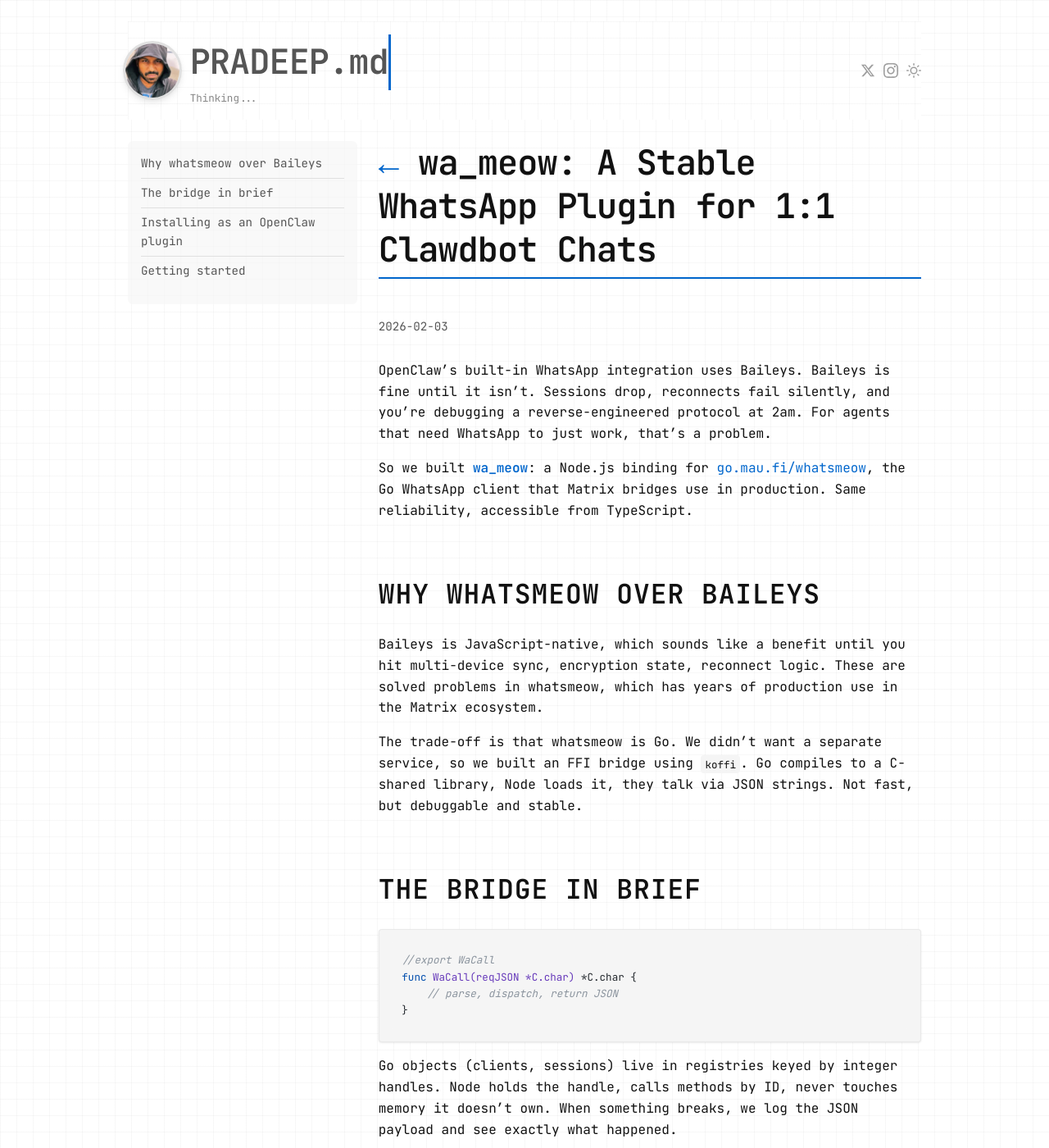
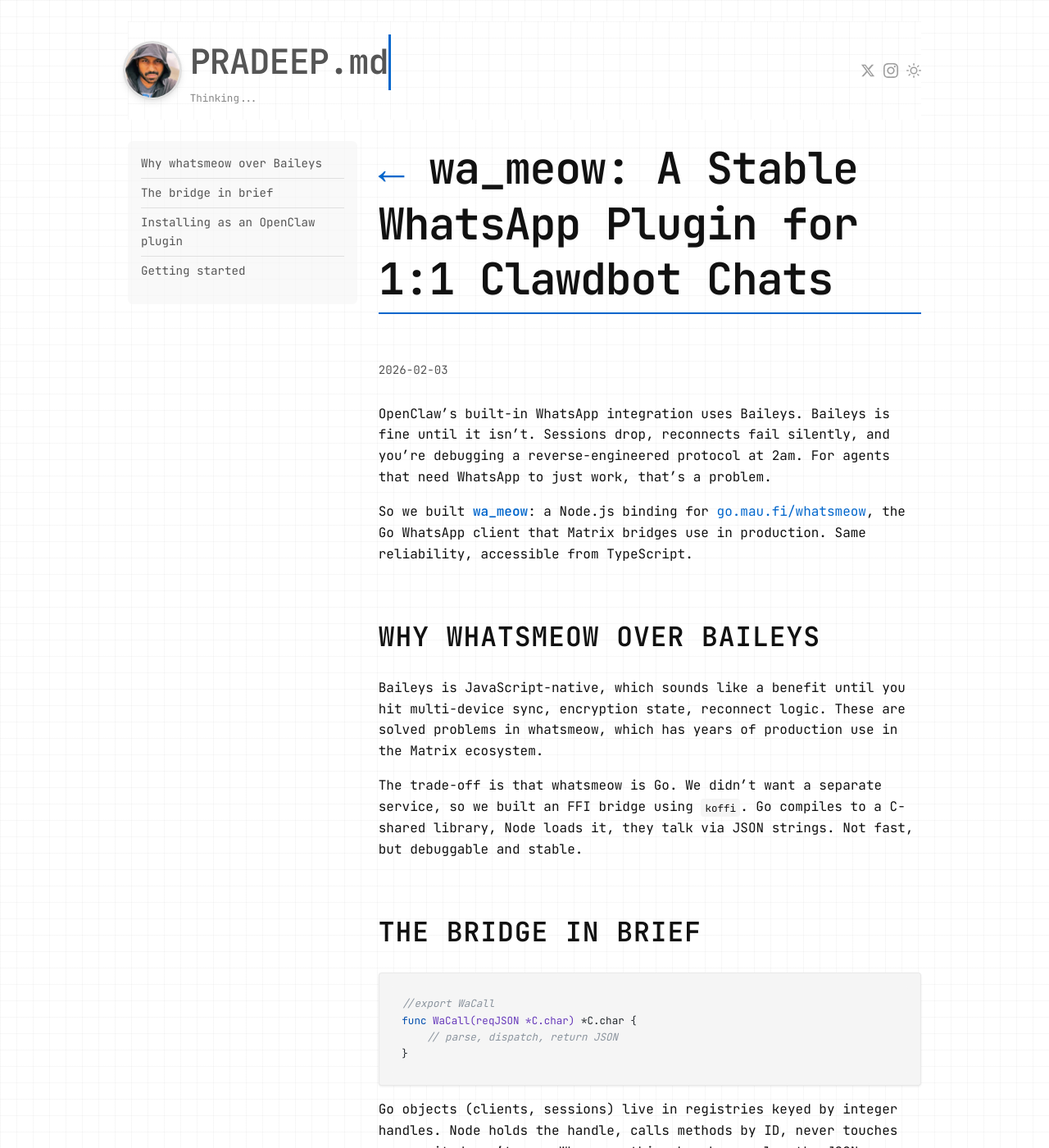
Before and after one commit to skyfallsin/skyfallsin.github.io, a Jekyll site: the page built from _posts/2026-02-03-wa-meow-whatsapp-bridge.md, in a window 1280 px wide and 1400 px high. Shown: the whole window at 82% size. Built offline with Jekyll 4.4.1, drawn with Linux system fonts in a browser that asks for light colours; nearby versions of some CDN libraries.

Commit message:
post title: bump between title1 and display1

```diff
--- a/_layouts/default.html
+++ b/_layouts/default.html
@@ -814,7 +814,7 @@
     }
     .post-layout article h1:first-child {
       margin-top: 0;
-      font-size: var(--lk-font-title1);
+      font-size: calc(1rem * 1.618 * 1.618 * 1.272);
       letter-spacing: var(--lk-tracking-tight);
     }
     @media (min-width: 1200px) {
```
